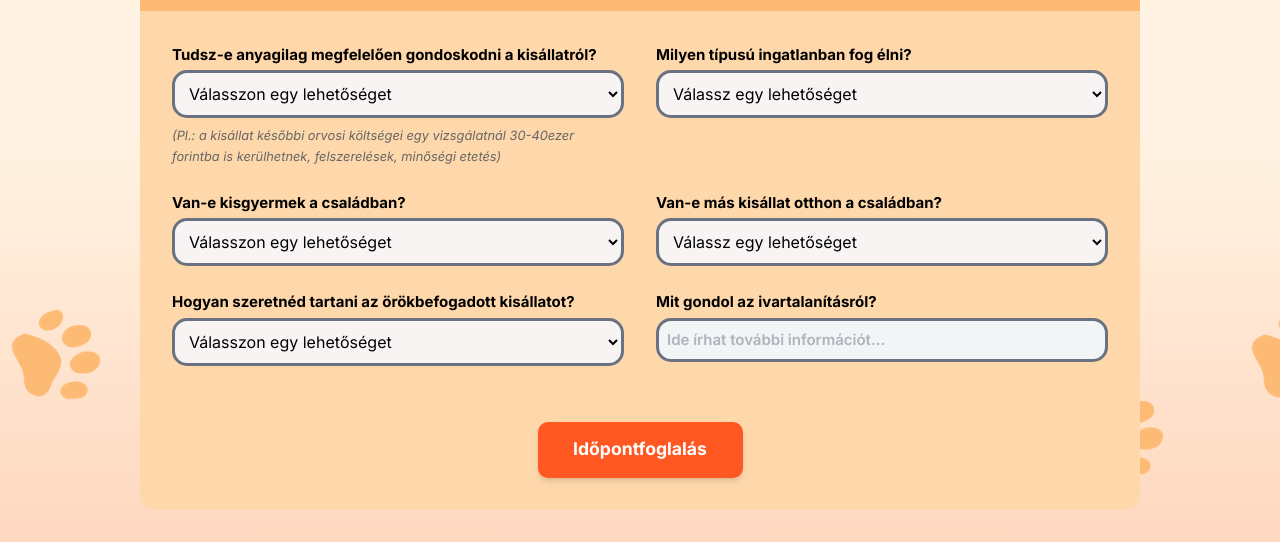
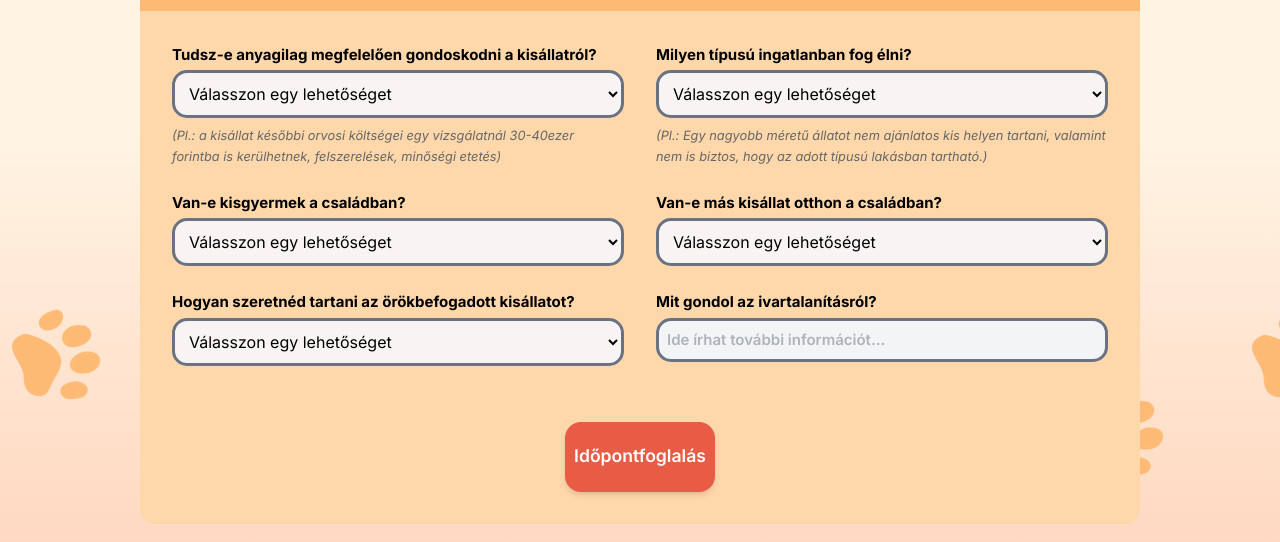
Before and after one commit to Szaszuge/menhely, a Vue app in the folder menhely/: page /petadoption/1 in a window 1280 px wide. Shown: the part 305-847 px from the top of the page. Built offline with nearby package versions, Linux system fonts and the light colour scheme; no server answers.

Commit message:
SCRUM-148 Gombok egységesítése, méretezési problémák

```diff
--- a/menhely/src/components/AdoptionPopup.vue
+++ b/menhely/src/components/AdoptionPopup.vue
@@ -244,12 +244,24 @@ label {
 }
 
 .submit-button {
-  background: #ff5722;
   color: white;
-  width: 230px;
-  font-size: 1.2rem;
+  width: 130px;
+  font-size: 1.1rem;
   padding: 12px;
+  border-radius: 16px;
+  background: #E85B44;
+  font-weight: 600;
+  border: none;
+  cursor: pointer;
+  transition: transform 0.2s, box-shadow 0.2s;
+  white-space: nowrap;
 }
+.submit-button:hover {
+  transform: translateY(-3px);
+  box-shadow: 0 4px 8px rgba(232, 91, 68, 0.3);
+  background: #D85840;
+}
+
 
 @media (max-width: 400px) {
   .submit-button {
--- a/menhely/src/components/Homebar.vue
+++ b/menhely/src/components/Homebar.vue
@@ -8,29 +8,29 @@ const auth = useUserStore();
     <div id="main">
         <div id="sub" class="bg-orange-300">
             <h1>Egy kis segítség is életeket menthet!</h1>
-            <p>Oldalunk minden bajai kóbor kutyának és macskának ideiglenes otthont kíván, valamint szeretnénk megadni a lehetőséget hogy minden állat egy szerető gazdához kerüljön miharamabb.</p>
+            <p>Oldalunk minden Baja és környékén lévő kóbor kutyának és macskának ideiglenes otthont kíván, valamint szeretnénk megadni a lehetőséget hogy minden állat egy szerető gazdához kerüljön miharamabb.</p>
             <div class="buttonigazitas">
 
                 <RouterLink to="/login" v-if="!auth.isLoggedIn()">
-                <Button>
+                <Button class="homebar-button">
                     Bejelentkezés
                 </Button>
                 </RouterLink>
 
                 <RouterLink to="/register" v-if="!auth.isLoggedIn()">
-                <Button>
+                <Button class="homebar-button">
                     Regisztráció
                 </Button>
                 </RouterLink>
 
                 <RouterLink to="/petsurrender" v-if="auth.isLoggedIn()">
-                <Button>
+                <Button class="homebar-button">
                     Leadok állatot
                 </Button>
                 </RouterLink>
 
                 <RouterLink to="/hogyansegithet" v-if="auth.isLoggedIn()">
-                <Button>
+                <Button class="homebar-button">
                     Önkéntesség
                 </Button>
                 </RouterLink>
@@ -64,8 +64,9 @@ h1 {
 }
 
 p {
-    font-weight: 600;
+    font-weight: 500;
     text-align: center;
+    font-size: 1.1rem;
 }
 
 .buttonigazitas {
@@ -83,6 +84,24 @@ p {
     height: 100%;
     min-height: 500px;
 }
+
+.homebar-button {
+  border-radius: 16px;
+  background: #E85B44;
+  color: white;
+  font-weight: 600;
+  border: none;
+  cursor: pointer;
+  transition: transform 0.2s, box-shadow 0.2s;
+  white-space: nowrap;
+}
+
+.homebar-button:hover {
+  transform: translateY(-3px);
+  box-shadow: 0 4px 8px rgba(232, 91, 68, 0.3);
+  background: #D85840;
+}
+
 
 /* 1300px korul kellett javitani, mert szétesett */
 @media (max-width: 1300px) {
--- a/menhely/src/components/Homecards.vue
+++ b/menhely/src/components/Homecards.vue
@@ -20,7 +20,7 @@ const props = defineProps({
         <p v-if="props.format == 'care' ? true : false" >Változtass egy életen! Segíts, hogy a menhelyünkön élő állatok biztonságos új otthont találjanak. Minden segítség számít!</p>
 
         <img v-if="props.format == 'food' ? true : false" src="../assets/card3.png">
-        <p v-if="props.format == 'food' ? true : false" >Támogasd menhelyünket! Minden adomány és segítség számít, hogy jobb körülményeket tudjunk biztosítani a rászoruló állatoknak. Együtt életeken változtathatunk!</p>
+        <p v-if="props.format == 'food' ? true : false" >Támogasd menhelyünket! Minden adomány és segítség számít, hogy jobb körülményeket tudjunk biztosítani a rászoruló állatoknak. Együtt életeken is változtathatunk!</p>
     </div>
 </template>
 
@@ -44,10 +44,13 @@ div{
 }
 
 img{
-    width: 80px;
-    height: 80px;
-    margin-bottom: 20px;
+    width: 90px;
+    height: 90px;
+    margin-bottom: 15px;
 }
 
+p{
+    text-align: center;
+}
 
 </style>
--- a/menhely/src/components/VisitPopup.vue
+++ b/menhely/src/components/VisitPopup.vue
@@ -242,11 +242,22 @@ label {
 }
 
 .submit-button {
-  background: #ff5722;
   color: white;
-  width: 230px;
-  font-size: 1.2rem;
+  width: 130px;
+  font-size: 1.1rem;
   padding: 12px;
+  border-radius: 16px;
+  background: #E85B44;
+  font-weight: 600;
+  border: none;
+  cursor: pointer;
+  transition: transform 0.2s, box-shadow 0.2s;
+  white-space: nowrap;
+}
+.submit-button:hover {
+  transform: translateY(-3px);
+  box-shadow: 0 4px 8px rgba(232, 91, 68, 0.3);
+  background: #D85840;
 }
 
 @media (max-width: 400px) {
--- a/menhely/src/views/AllatLeadas.vue
+++ b/menhely/src/views/AllatLeadas.vue
@@ -447,21 +447,20 @@ function send(event:Event) {
 }
 
 .upload-button {
-  height: 42px;
-  border-radius: 10px;
+  height: 50px;
+  border-radius: 16px;
   background: #E85B44;
   color: white;
   font-weight: 600;
-  font-size: 0.9rem;
+  font-size: 1rem;
   border: none;
   cursor: pointer;
   transition: transform 0.2s, box-shadow 0.2s;
   white-space: nowrap;
-  padding: 0 1rem;
 }
 
 .upload-button:hover {
-  transform: translateY(-2px);
+  transform: translateY(-3px);
   box-shadow: 0 4px 8px rgba(232, 91, 68, 0.3);
   background: #D85840;
 }
@@ -473,17 +472,16 @@ function send(event:Event) {
 }
 
 .submit-button {
-  height: 42px;
-  border-radius: 10px;
+  height: 50px;
+  border-radius: 16px;
   background: #E85B44;
   color: white;
   font-weight: 600;
-  font-size: 0.9rem;
+  font-size: 1rem;
   border: none;
   cursor: pointer;
   transition: transform 0.2s, box-shadow 0.2s;
   padding: 0 1.5rem;
-  min-width: 160px;
 }
 
 .submit-button:hover {
--- a/menhely/src/views/HogyanSegithet.vue
+++ b/menhely/src/views/HogyanSegithet.vue
@@ -231,14 +231,15 @@ onMounted(() => {
 }
 
 .primary-button {
-  background-color: #E85B44;
-  color: white;
-  border: none;
-  border-radius: 0.5rem;
   padding: 0.75rem 1.5rem;
   font-weight: 600;
   cursor: pointer;
-  transition: background-color 0.2s;
+  border-radius: 16px;
+  background: #E85B44;
+  color: white;
+  border: none;
+  transition: transform 0.2s, box-shadow 0.2s;
+  white-space: nowrap;
 }
 
 .disabled-button {
@@ -253,7 +254,9 @@ onMounted(() => {
 }
 
 .primary-button:hover {
-  background-color: #d44d37;
+  transform: translateY(-3px);
+  box-shadow: 0 4px 8px rgba(232, 91, 68, 0.3);
+  background: #D85840;
 }
 
 .image-container {
--- a/menhely/src/views/PetAdoption.vue
+++ b/menhely/src/views/PetAdoption.vue
@@ -97,20 +97,20 @@ const handleSubmit = () => {
           <div class="input-group">
             <label for="select4">Milyen típusú ingatlanban fog élni?</label>
             <select id="select4" v-model="select4" class="custom-select">
-              <option value="" disabled selected>Válassz egy lehetőséget</option>
+              <option value="" disabled selected>Válasszon egy lehetőséget</option>
               <option value="option1">Családi ház</option>
               <option value="option5">Albérlet</option>
               <option value="option3">Panel</option>
               <option value="option2">Tanya</option>
               <option value="option4">Kertesház</option>
             </select>
-            <p id="notvisibletext" class="small-note">(Pl.: a kisállat későbbi orvosi költségei egy vizsgálatnál 30-40ezer forintba is kerülhetnek, felszerelések, minőségi etetés)</p>
+            <p class="small-note">(Pl.: Egy nagyobb méretű állatot nem ajánlatos kis helyen tartani, valamint nem is biztos, hogy az adott típusú lakásban tartható.)</p>
           </div>
 
           <div class="input-group">
             <label for="select5">Van-e más kisállat otthon a családban?</label>
             <select id="select5" v-model="select5" class="custom-select">
-              <option value="" disabled selected>Válassz egy lehetőséget</option>
+              <option value="" disabled selected>Válasszon egy lehetőséget</option>
               <option value="option1">Igen</option>
               <option value="option2">Nem</option>
               <option value="option3">Több állatot is szeretnék örökbefogadni</option>
@@ -213,12 +213,6 @@ label {
   text-align: left;
 }
 
-.invisible {
-  visibility: hidden;
-}
-#notvisibletext {
-  visibility: hidden;
-}
 .custom-select {
   width: 100%;
   padding: 10px;
@@ -239,11 +233,23 @@ label {
 }
 
 .submit-button {
-  background: #ff5722;
+  height: 70px;
+  width: 150px;
+  border-radius: 16px;
+  background: #E85B44;
   color: white;
-  width: 205px;
+  font-weight: 600;
+  border: none;
+  cursor: pointer;
+  transition: transform 0.2s, box-shadow 0.2s;
+  white-space: nowrap;
   font-size: 1.1rem;
-  border-radius: 10px;
+}
+
+.submit-button:hover {
+  transform: translateY(-3px);
+  box-shadow: 0 4px 8px rgba(232, 91, 68, 0.3);
+  background: #D85840;
 }
 
 @media (max-width: 768px) {
--- a/menhely/src/views/PetDetailsView.vue
+++ b/menhely/src/views/PetDetailsView.vue
@@ -211,21 +211,26 @@ ul {
 }
 
 .visit-btn, .adopt-btn {
-  background-color: #FF6F3C;
   color: white;
   padding: 0.75rem 1.5rem;
   font-size: 1rem;
-  border: none;
-  cursor: pointer;
-  transition: background-color 0.2s;
   text-align: center;
   display: flex;
   align-items: center;
   justify-content: center;
+  border-radius: 16px;
+  background: #E85B44;
+  font-weight: 600;
+  border: none;
+  cursor: pointer;
+  transition: transform 0.2s, box-shadow 0.2s;
+  white-space: nowrap;
 }
 
 .visit-btn:hover, .adopt-btn:hover {
-  background-color: #e05a2a;
+  transform: translateY(-3px);
+  box-shadow: 0 4px 8px rgba(232, 91, 68, 0.3);
+  background: #D85840;
 }
 
 
```
